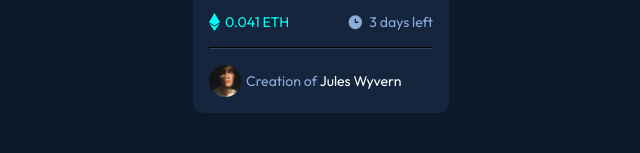
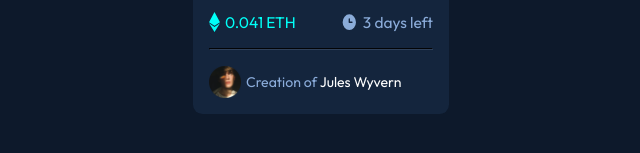
Before and after one commit to Code-with-Vico/nft-preview-card-component-main, a plain HTML site: page index.html in a window 1280 px wide. Shown: the part 505-658 px from the top of the page, 319-959 px from the left. Drawn offline with Linux system fonts and the light colour scheme.

Commit message:
value class font size

```diff
--- a/CSS/style.css
+++ b/CSS/style.css
@@ -64,7 +64,7 @@ body {
     display: flex;
     flex-direction: row;
     justify-content: space-between;
-    font-size: 0.88rem;
+    font-size: 0.97rem;
     font-weight: 400;
 }
 
@@ -86,7 +86,6 @@ body {
 
 hr {
     border-color: hsl(215, 32%, 27%);
-
 }
 
 .profile {
```
